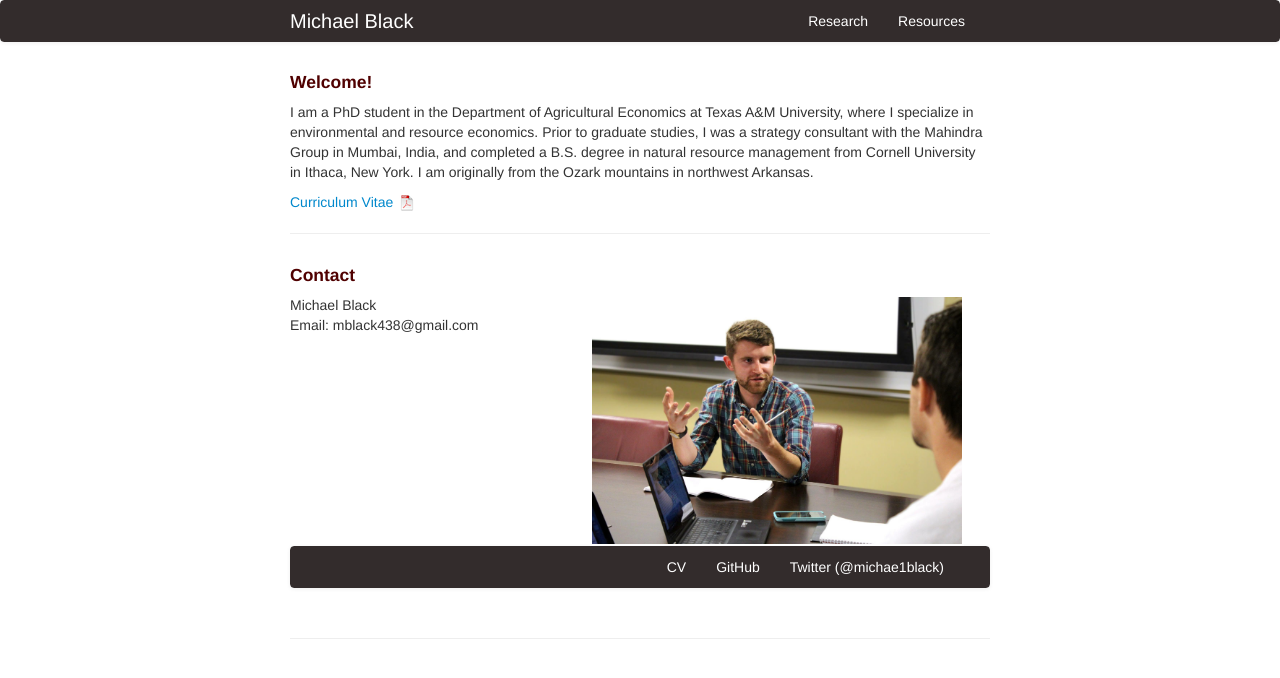
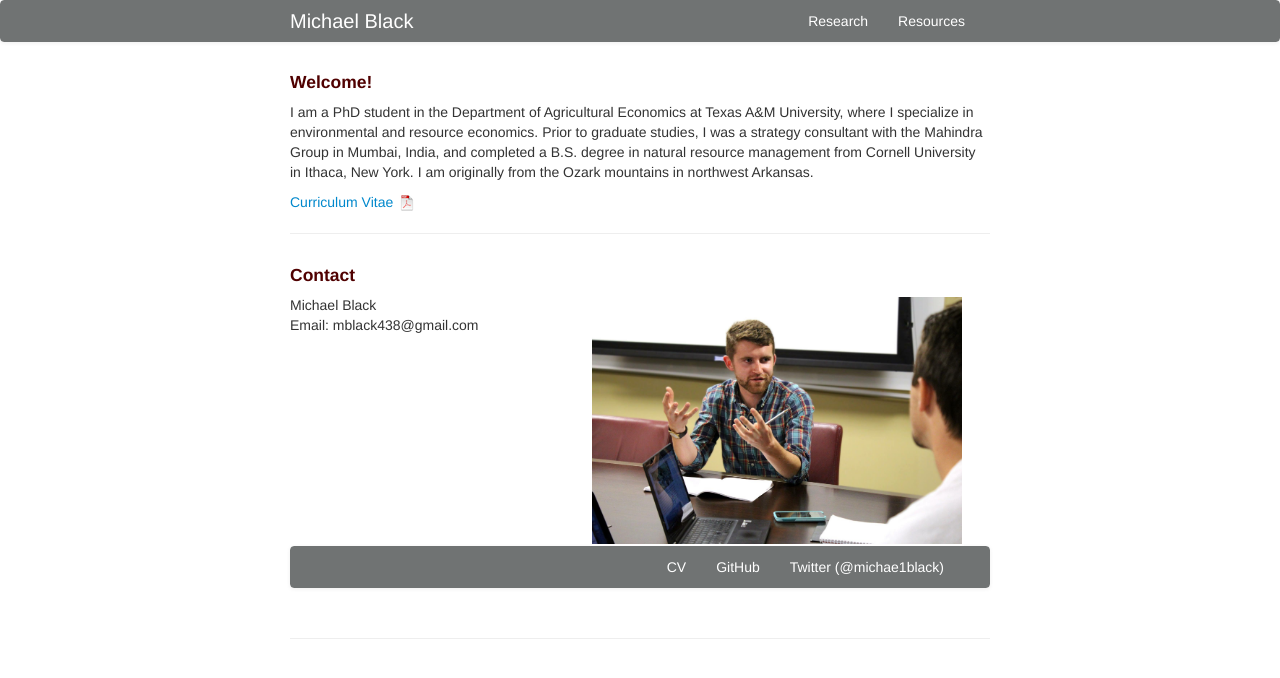
Before and after one commit to michael-black/michael-black.github.io, a Jekyll site: the page built from index.md, in a window 1280 px wide. Shown: the top 678 px of the page. Built offline with Jekyll 4.4.1, drawn with Linux system fonts in a browser that asks for light colours.

Commit message:
Changed header color to light grey

```diff
--- a/assets/themes/twitter/css/my_custom_css.css
+++ b/assets/themes/twitter/css/my_custom_css.css
@@ -92,13 +92,13 @@ h1, h2, h3, h4 {
     padding-left:20px;
     padding-right:20px;
     background-color:#fafafa;
-    background-image:-moz-linear-gradient(top, #332C2C, #332C2C);
-    background-image:-webkit-gradient(linear, 0 0, 0 100%, from(#332C2C), to(#332C2C));
-    background-image:-webkit-linear-gradient(top, #332C2C, #332C2C);
-    background-image:-o-linear-gradient(top, #332C2C, #332C2C);
-    background-image:linear-gradient(to bottom, #332C2C, #332C2C);
-    background-repeat:repeat-x;filter:progid:DXImageTransform.Microsoft.gradient(startColorstr='#332C2C', endColorstr='#332C2C', GradientType=0);
-    border:1px solid #332C2C;
+    background-image:-moz-linear-gradient(top, #707373, #707373);
+    background-image:-webkit-gradient(linear, 0 0, 0 100%, from(#707373), to(#707373));
+    background-image:-webkit-linear-gradient(top, #707373, #707373);
+    background-image:-o-linear-gradient(top, #707373, #707373);
+    background-image:linear-gradient(to bottom, #707373, #707373);
+    background-repeat:repeat-x;filter:progid:DXImageTransform.Microsoft.gradient(startColorstr='#707373', endColorstr='#707373', GradientType=0);
+    border:1px solid #707373;
     -webkit-border-radius:4px;
     -moz-border-radius:4px;
     border-radius:4px;
```
